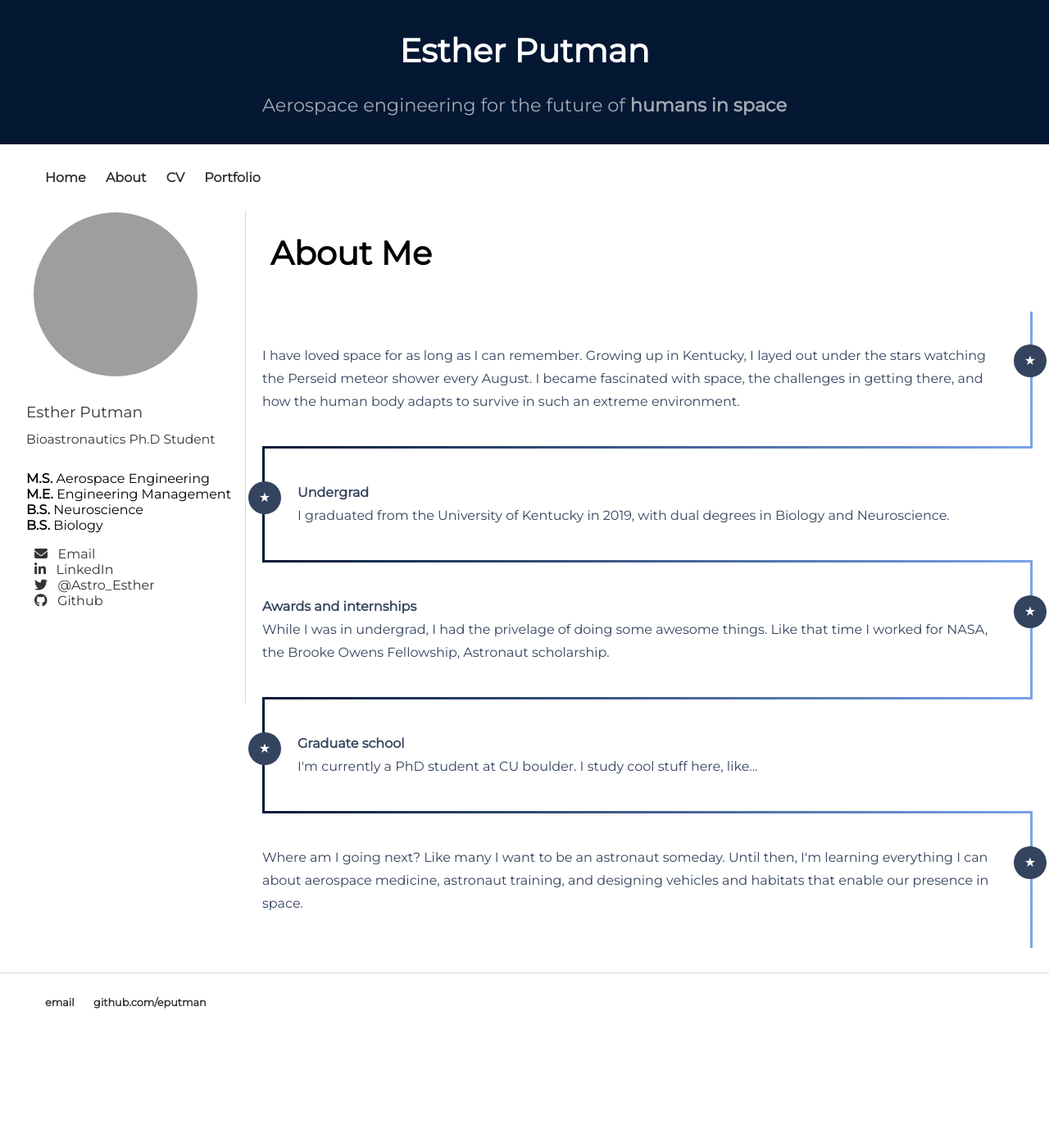
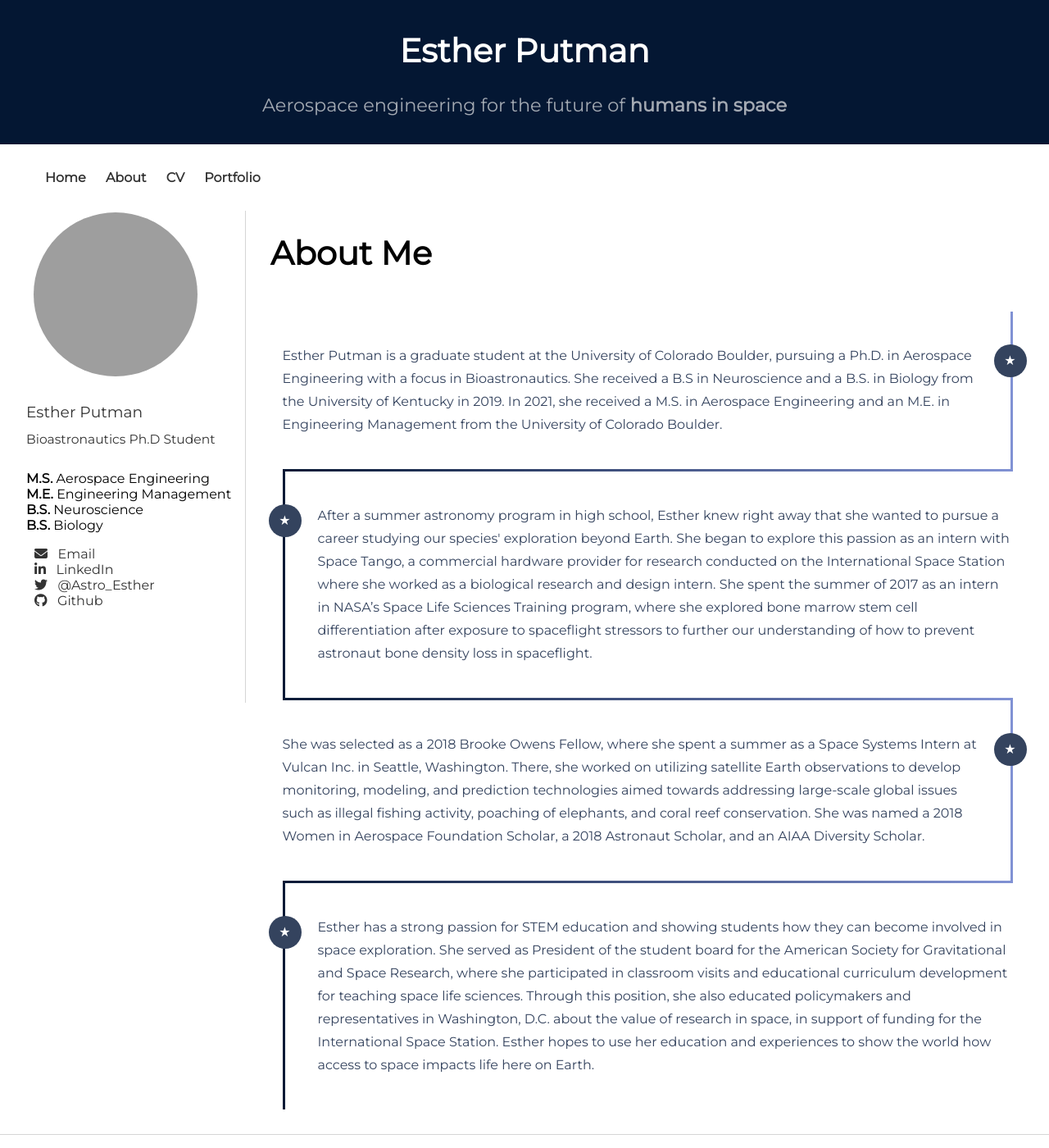
Before and after one commit to eputman/eputman.github.io, a Jekyll site: the page built from about/index.html, in a window 1280 px wide and 1400 px high. Shown: the whole window at 82% size. Built offline with Jekyll 4.4.1, drawn with Linux system fonts in a browser that asks for light colours; nearby versions of some CDN libraries; grey boxes are pictures that could not be loaded.

Commit message:
About Page and Portfolio class updates

```diff
--- a/about/index.html
+++ b/about/index.html
@@ -30,17 +30,18 @@ title: About Me
 		<h1> About Me </h1>
 
 	   <div class="timeline">
-			  <p id="timeline"> I have loved space for as long as I can remember. Growing up in Kentucky, I layed out under the stars watching the Perseid meteor shower every August.
-			 I became fascinated with space, the challenges in getting there, and how the human body adapts to survive in such an extreme environment.</p>
-			 <p id="timeline"> <b>Undergrad</b> <br>
-				 I graduated from the University of Kentucky in 2019, with dual degrees in Biology and Neuroscience.</p>
-		   <p id="timeline"><b>Awards and internships</b> <br>
-		   		 While I was in undergrad, I had the privelage of doing some awesome things.
-				  Like that time I worked for NASA, the Brooke Owens Fellowship, Astronaut scholarship.</p>
-		   <p id="timeline"><b>Graduate school </b><br>
-		   		I'm currently a PhD student at CU boulder. I study cool stuff here, like...</p>
-			  <p id="timeline">Where am I going next? Like many I want to be an astronaut someday. Until then, I'm learning everything I can about aerospace medicine, astronaut training,
-				  and designing vehicles and habitats that enable our presence in space. </p>
+			<p id="timeline">
+				Esther Putman is a graduate student at the University of Colorado Boulder, pursuing a Ph.D. in Aerospace Engineering with a focus in Bioastronautics. She received a B.S in Neuroscience and a B.S. in Biology from the University of Kentucky in 2019. In 2021, she received a M.S. in Aerospace Engineering and an M.E. in Engineering Management from the University of Colorado Boulder.
+			</p>
+			 <p id="timeline">
+				After a summer astronomy program in high school, Esther knew right away that she wanted to pursue a career studying our species' exploration beyond Earth. She began to explore this passion as an intern with Space Tango, a commercial hardware provider for research conducted on the International Space Station where she worked as a biological research and design intern. She spent the summer of 2017 as an intern in NASA’s Space Life Sciences Training program, where she explored bone marrow stem cell differentiation after exposure to spaceflight stressors to further our understanding of how to prevent astronaut bone density loss in spaceflight.
+			</p>
+		    <p id="timeline">
+				She was selected as a 2018 Brooke Owens Fellow, where she spent a summer as a Space Systems Intern at Vulcan Inc. in Seattle, Washington. There, she worked on utilizing satellite Earth observations to develop monitoring, modeling, and prediction technologies aimed towards addressing large-scale global issues such as illegal fishing activity, poaching of elephants, and coral reef conservation. She was named a 2018 Women in Aerospace Foundation Scholar, a 2018 Astronaut Scholar, and an AIAA Diversity Scholar.
+			</p>
+		   <p id="timeline">
+			Esther has a strong passion for STEM education and showing students how they can become involved in space exploration. She served as President of the student board for the American Society for Gravitational and Space Research, where she participated in classroom visits and educational curriculum development for teaching space life sciences. Through this position, she also educated policymakers and representatives in Washington, D.C. about the value of research in space, in support of funding for the International Space Station. Esther hopes to use her education and experiences to show the world how access to space impacts life here on Earth.
+		   </p>
 		</div> <!-- /timeline-->
 	</div> <!-- /content -->
 </div> <!-- /main-content-->
--- a/css/main.css
+++ b/css/main.css
@@ -154,7 +154,10 @@
   padding-left: 10px;
   padding-bottom: 20px;
 }
-
+.portfolio {
+  width: 300px;
+  height: 300px;
+}
 /* Profile Picture */
 .profile {
   margin-left: -35px;
@@ -222,13 +225,18 @@ p {
   margin-left: 15px;
   font-size: 1.0em;
 }
+.leftsmalltext{
+  margin-left: 15px;
+  font-size: 1.0em;
+  text-align: left;
+}
 
 /* Timeline */
  #timeline {
 	 font-size: 1em;
 	 line-height: 1.75em;
 	 border-top: 3px solid;
-	 border-image: linear-gradient(to right, #091a36 0%, #79a3e8 100%);
+	 border-image: linear-gradient(to right, #091a36 0%, #8192d4 100%);
 	 border-image-slice: 1;
 	 border-width: 3px;
 	 margin: 0;
@@ -299,7 +307,7 @@ ul.posts li {
 /* Timeline box size*/
 .timeline {
   min-width: 150px;
-  max-width: auto;
+  max-width: 95%;
   margin: auto;
   padding: 20px;
 }
@@ -411,10 +419,6 @@ ul.posts li {
   margin-left:5px;
   margin-right:5px;
 }
-.portfolio {
-  width: 300px;
-  height: 300px;
-}
  /* Profile Picture */
 .profile {
 	 margin: auto;
```
Also changed, not shown: portfolio/index.html (+4 -4 lines), 1 other file.
